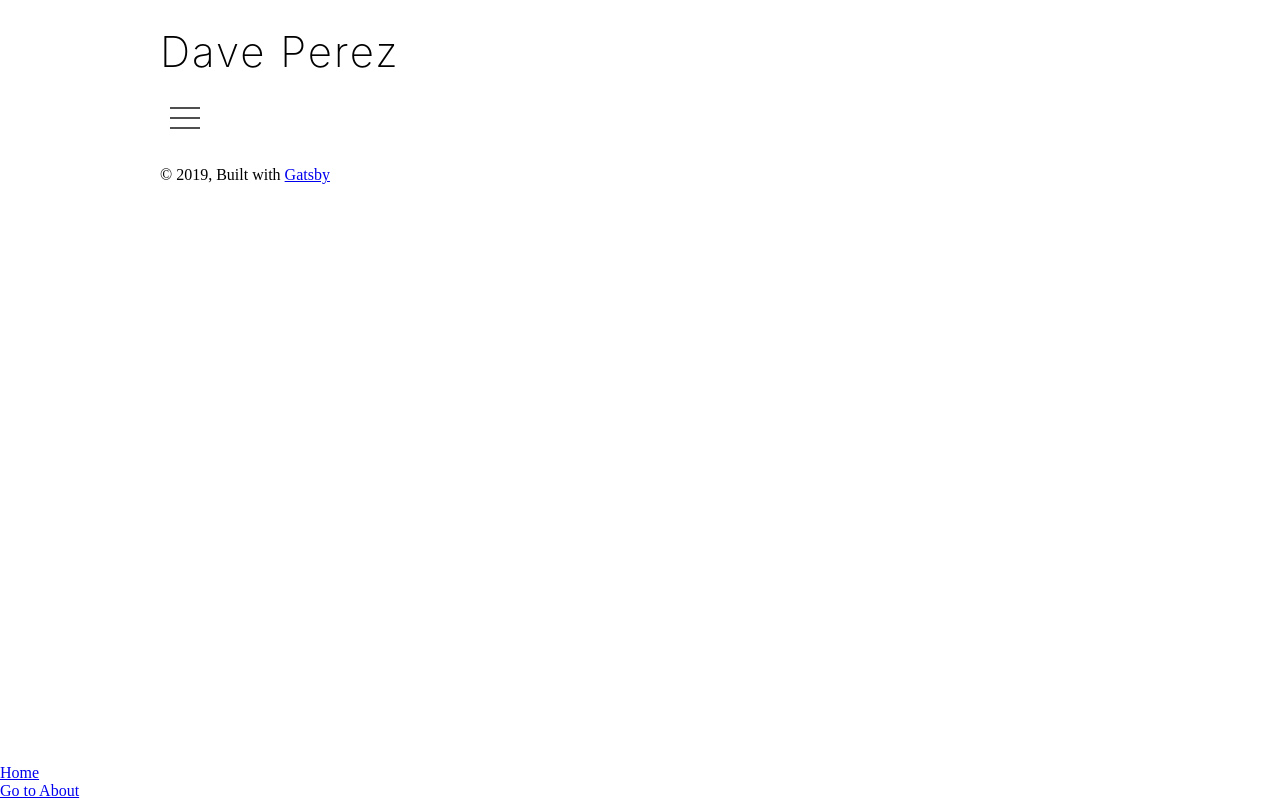
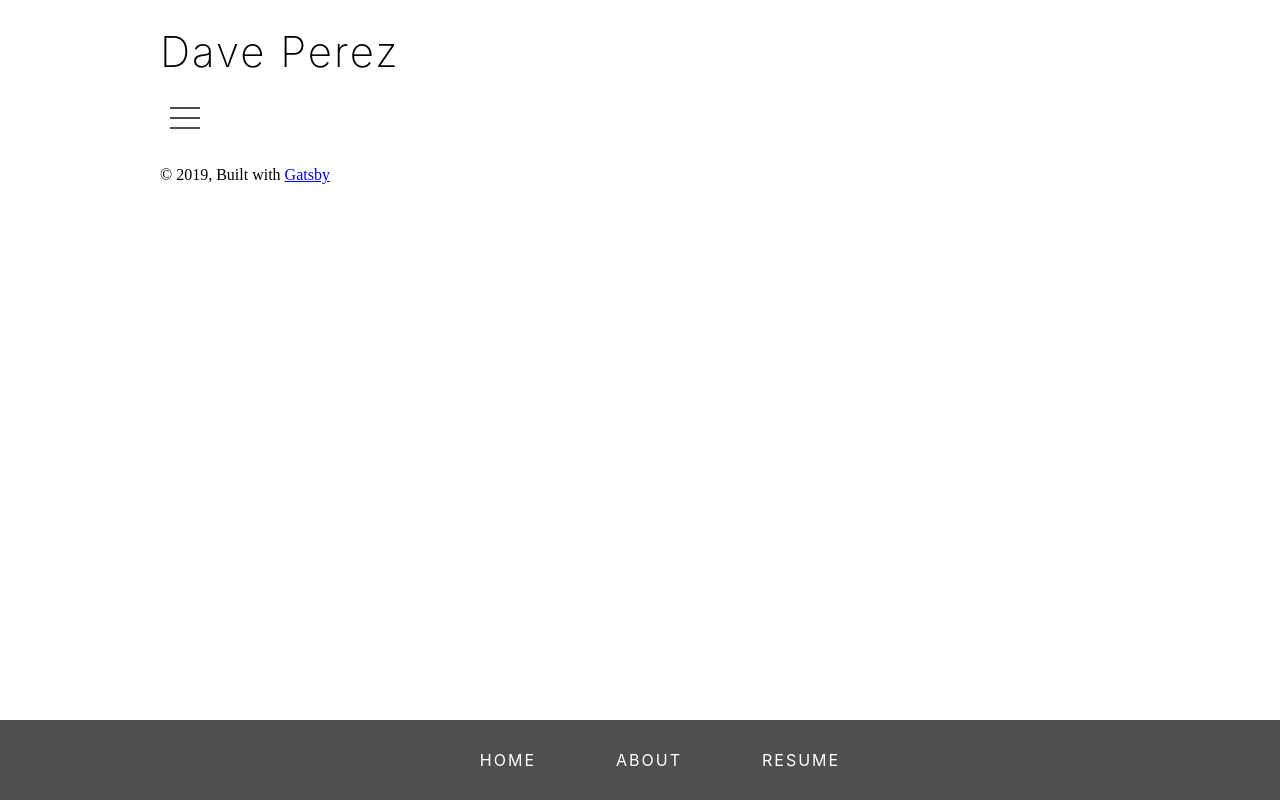
Before and after one commit to dvprz/daveperez, a Gatsby site: page / in a window 1280 px wide. Built offline with nearby package versions, Linux system fonts and the light colour scheme; Gatsby itself is replaced by a stand-in of ours.

Commit message:
first pass at bottom navigation

```diff
--- a/src/components/navigation.js
+++ b/src/components/navigation.js
@@ -11,15 +11,29 @@ const StyledNavigation = styled.nav`
   left: 0;
   right: 0;
   bottom: 0;
+  background-color: #4f4f4f;
+  padding: 20px;
 
   ul {
     margin: 0;
     padding: 0;
     list-style-type: none;
+    display: flex;
+    justify-content: center;
 
     li {
-      display: flex;
+      display: inherit;
+      margin: 0 30px;
     }
+  }
+
+  a {
+    color: white;
+    text-decoration: none;
+    font-family: -apple-system, BlinkMacSystemFont, "Segoe UI", Roboto, Helvetica, Arial, sans-serif, "Apple Color Emoji", "Segoe UI Emoji", "Segoe UI Symbol";
+    padding: 10px;
+    text-transform: uppercase;
+    letter-spacing: 2px;
   }
 `
 
@@ -30,7 +44,10 @@ const Navigation = () => (
         <Link to="/">Home</Link>
       </li>
       <li>
-        <Link to="/about/">Go to About</Link>
+        <Link to="/about/">About</Link>
+      </li>
+      <li>
+        <Link to="/about/">Resume</Link>
       </li>
     </ul>
   </StyledNavigation>
```
